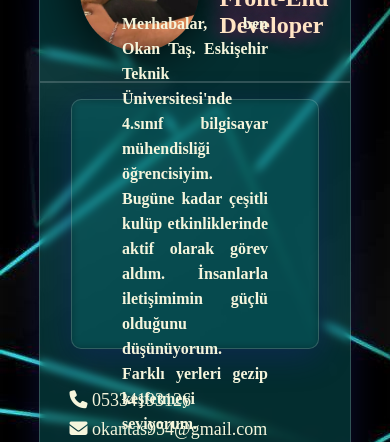
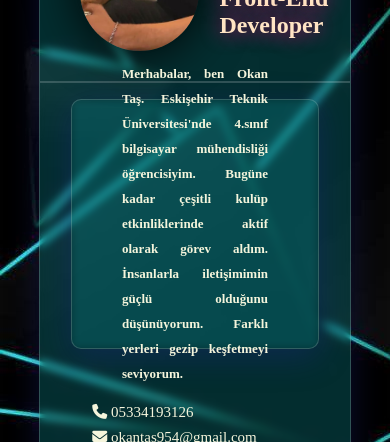
Before and after one commit to okantas/myCV, a plain HTML site: page index.html in a window 390 px wide. Shown: the part 280-722 px from the top of the page. Drawn offline with Linux system fonts and the light colour scheme.

Commit message:
update 1.2

```diff
--- a/style.css
+++ b/style.css
@@ -171,6 +171,7 @@ a{
        padding-left: 120px ;
     }
     .description{
+        font-size: 13px;
         width: 80%;
         margin-left: 10%;
         margin-top: 5%;
@@ -181,5 +182,7 @@ a{
         border-radius: 10px;
         border: 1px solid rgba( 255, 255, 255, 0.18 );
     }
-
+    p, a{
+        font-size: 15px;
+    }
 }
```
